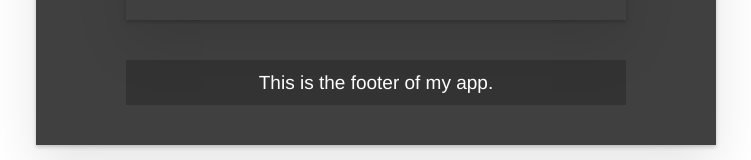
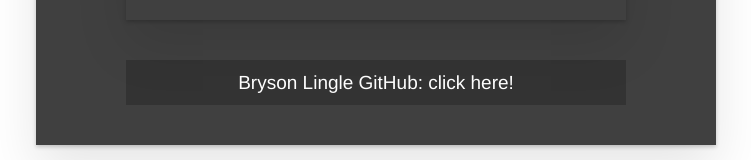
Before and after one commit to BrysonLingle/OctaneClub-vue, a Vue app in the folder octaneclub/: page / in a window 1280 px wide. Shown: the part 349-509 px from the top of the page, without its empty margins (264-1015 px from the left). Built offline with nearby package versions, Linux system fonts and the light colour scheme; no server answers.

Commit message:
addingfooter

```diff
--- a/octaneclub/src/components/FooterSection.vue
+++ b/octaneclub/src/components/FooterSection.vue
@@ -1,6 +1,6 @@
 <template>
     <footer>
-      <p>This is the footer of my app.</p>
+      <p>Bryson Lingle GitHub:  <a href="https://github.com/BrysonLingle">click here</a>!</p>
     </footer>
   </template>
 
```
